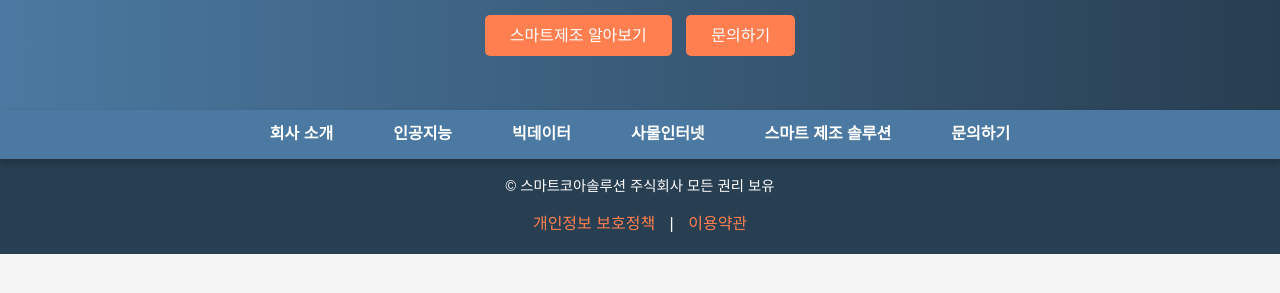
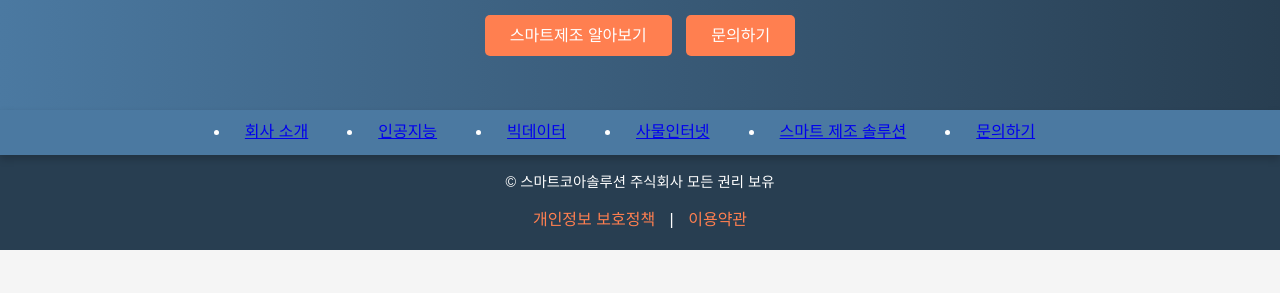
Before and after one commit to smartcoresolution/homepage, a plain HTML site: page index.html in a window 1280 px wide. Shown: the part 209-502 px from the top of the page. Drawn offline with Linux system fonts and the light colour scheme.

Commit message:
Update styles.css

```diff
--- a/styles.css
+++ b/styles.css
@@ -24,6 +24,7 @@ body {
     box-shadow: 0 4px 8px rgba(0, 0, 0, 0.2);
 }
 
+/*
 .navbar ul {
     list-style-type: none;
     display: flex;
@@ -31,11 +32,21 @@ body {
     margin: 0;
     padding: 10px 0;
 }
+*/
+
+/* 메뉴 글자 줄바꿈 방지 및 정렬 */
+.navbar ul {
+    display: flex;
+    justify-content: center; /* 메뉴 가운데 정렬 */
+    flex-wrap: wrap;         /* 화면 좁을 때만 줄바꿈 */
+    gap: 10px;               /* 메뉴 사이 간격 */
+}
 
 .navbar ul li {
     margin: 0 15px;
 }
 
+/*
 .navbar ul li a {
     color: #fff;
     text-decoration: none;
@@ -44,6 +55,15 @@ body {
     padding: 8px 15px;
     border-radius: 5px;
     transition: background 0.3s ease-in-out;
+}
+*/
+
+.navbar ul li a {
+    display: inline-block;
+    white-space: nowrap;     /* 한 줄 유지 */
+    word-break: keep-all;    /* 한글 단어 단위로 줄바꿈 */
+    text-align: center;
+    padding: 8px 15px;
 }
 
 .navbar ul li a:hover {
```
